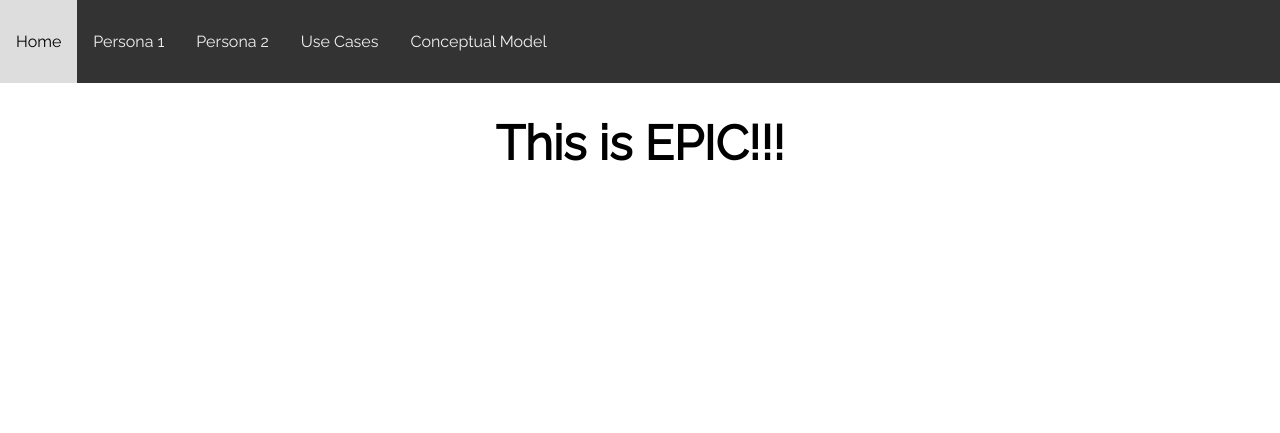
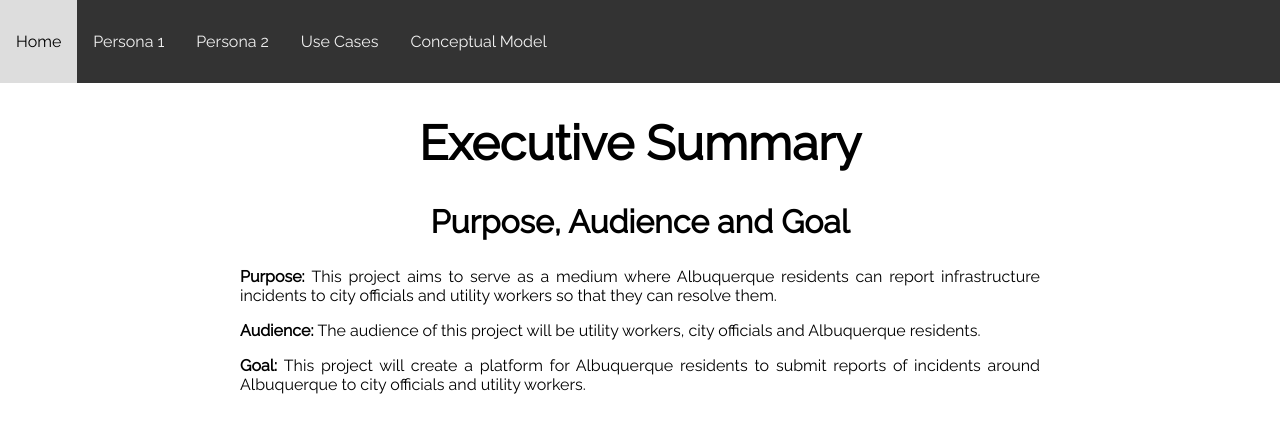
Before and after one commit to Koriganp/infrastructure, a PHP site: page /epic/index.php in a window 1280 px wide. Shown: the top 433 px of the page. Run offline with PHP 8.4, Linux system fonts and the light colour scheme.

Commit message:
Started executive summary

```diff
--- a/epic/conceptual-model.php
+++ b/epic/conceptual-model.php
@@ -18,10 +18,6 @@
 		</header>
 		<main>
 		<h1>Conceptual Model</h1>
-			<h2>Purpose, Audience and Goal</h2>
-				<p><strong>Purpose: </strong>This project aims to serve as a medium where Albuquerque residents can report infrastructure incidents to city officials and utility workers so that they can resolve them.</p>
-				<p><strong>Audience: </strong>The audience of this project will be utility workers, city officials and Albuquerque residents.</p>
-				<p><strong>Goal: </strong>This project will create a platform for Albuquerque residents to submit reports of incidents around Albuquerque to city officials and utility workers.</strong></p>
 			<h2>Profile</h2>
 			<div class="centerList">
 				<ul>
--- a/epic/index.php
+++ b/epic/index.php
@@ -18,7 +18,11 @@
 			</nav>
 		</header>
 		<main>
-			<h1>This is EPIC!!!</h1>
+			<h1>Executive Summary</h1>
+			<h2>Purpose, Audience and Goal</h2>
+			<p><strong>Purpose: </strong>This project aims to serve as a medium where Albuquerque residents can report infrastructure incidents to city officials and utility workers so that they can resolve them.</p>
+			<p><strong>Audience: </strong>The audience of this project will be utility workers, city officials and Albuquerque residents.</p>
+			<p><strong>Goal: </strong>This project will create a platform for Albuquerque residents to submit reports of incidents around Albuquerque to city officials and utility workers.</strong></p>
 			<p></p>
 		</main>
 	</body>
```
